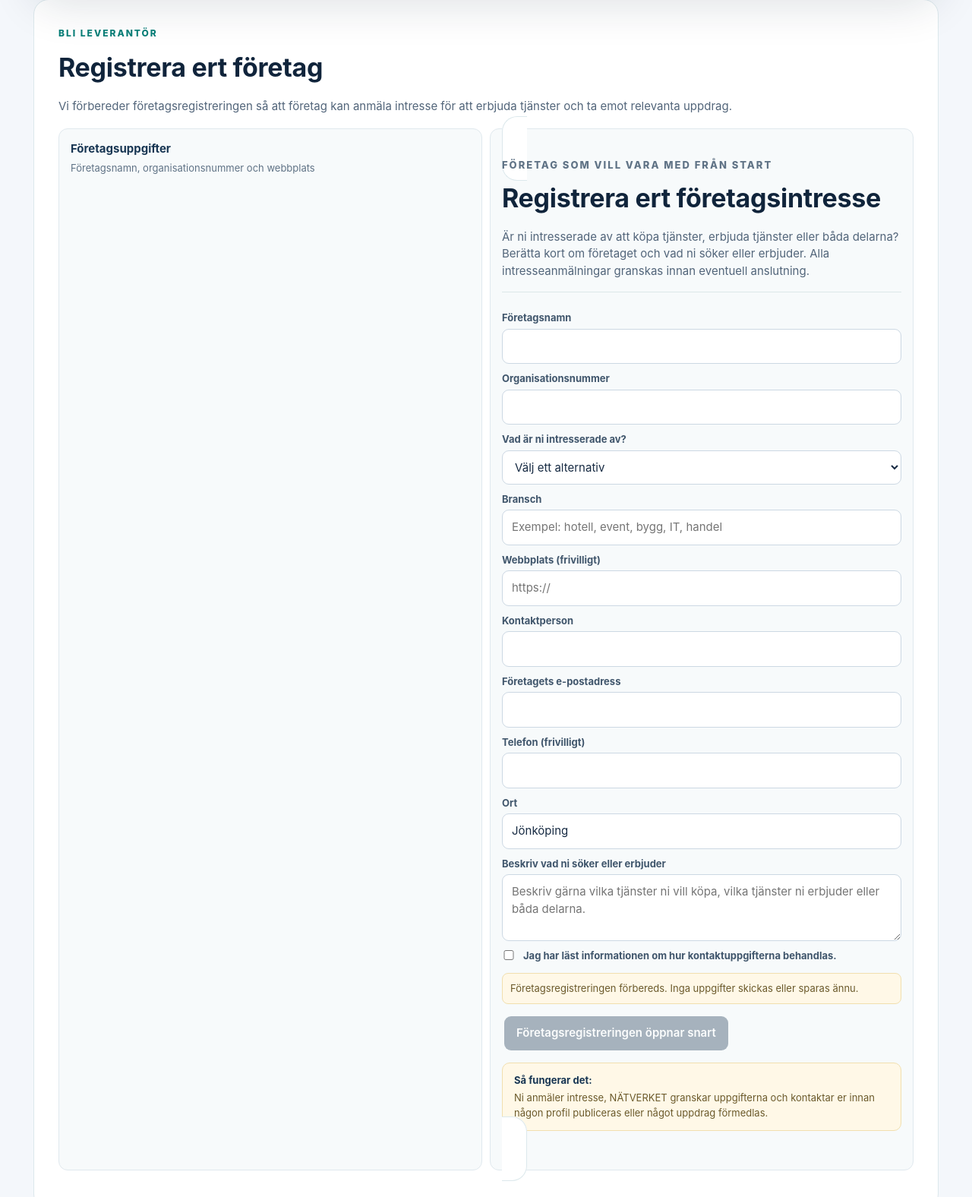
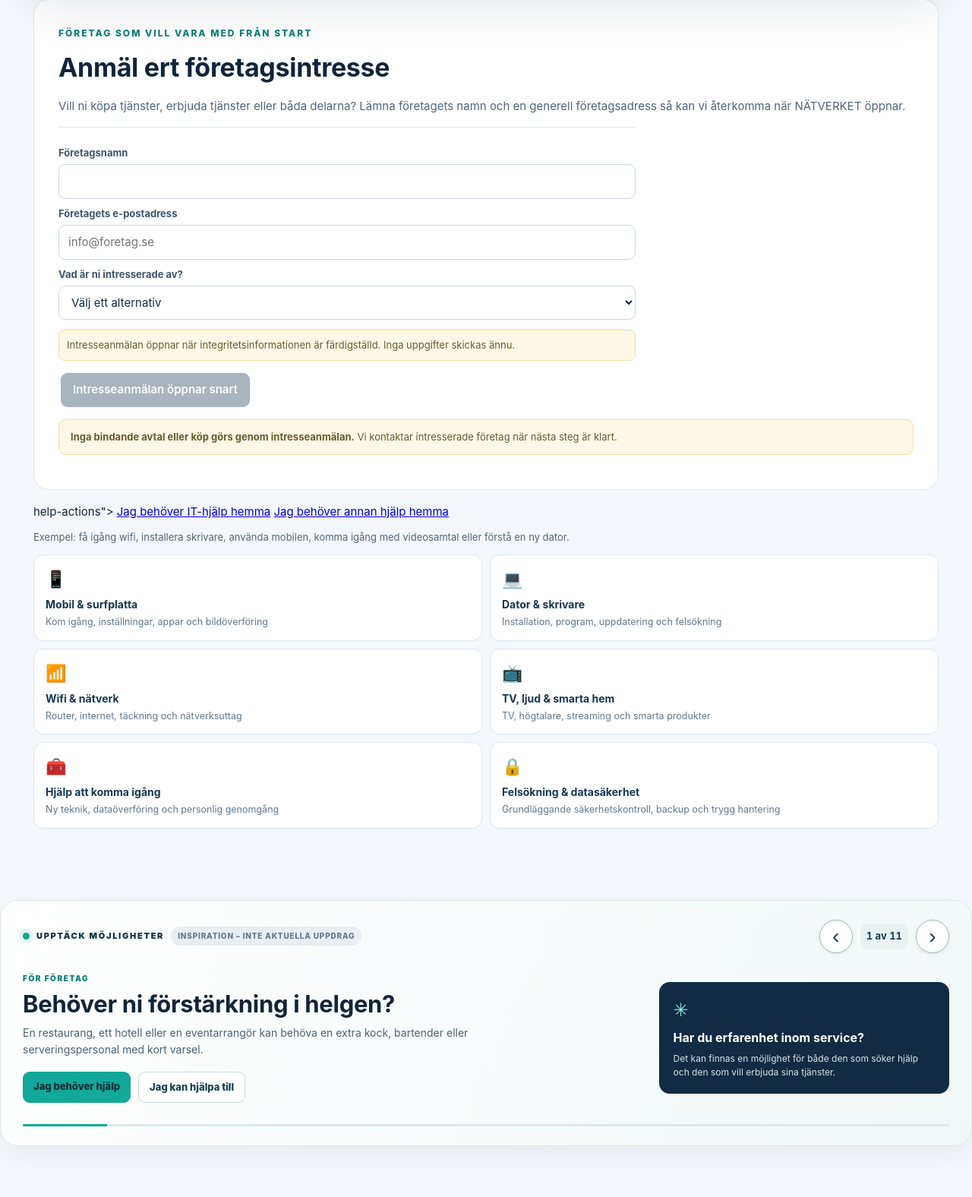
Before and after one commit to Lillick/natverket, a plain HTML site: page index.html in a window 1280 px wide. Shown: the part 932-2508 px from the top of the page at 76% size. Drawn offline with nearby package versions, Linux system fonts and the light colour scheme.

Commit message:
Simplify company interest form to company name email and intent

```diff
--- a/index.html
+++ b/index.html
@@ -341,30 +341,16 @@ body{background:#f4f7fb}
  </div>
 </section>
 <section class="business-provider-panel" id="company-provider">
- <span class="public-kicker">BLI LEVERANTÖR</span><h2>Registrera ert företag</h2>
- <p>Vi förbereder företagsregistreringen så att företag kan anmäla intresse för att erbjuda tjänster och ta emot relevanta uppdrag.</p>
- <div class="provider-fields-preview">
-  <div><strong>Företagsuppgifter</strong><span>Företagsnamn, organisationsnummer och webbplats</span></div>
-  <div><stron<section class="business-provider-panel" id="company-provider">
- <span class="public-kicker">FÖRETAG SOM VILL VARA MED FRÅN START</span><h2>Registrera ert företagsintresse</h2>
- <p>Är ni intresserade av att köpa tjänster, erbjuda tjänster eller båda delarna? Berätta kort om företaget och vad ni söker eller erbjuder. Alla intresseanmälningar granskas innan eventuell anslutning.</p>
+ <span class="public-kicker">FÖRETAG SOM VILL VARA MED FRÅN START</span><h2>Anmäl ert företagsintresse</h2>
+ <p>Vill ni köpa tjänster, erbjuda tjänster eller båda delarna? Lämna företagets namn och en generell företagsadress så kan vi återkomma när NÄTVERKET öppnar.</p>
  <form class="intake-form company-interest-form" id="company-form" onsubmit="submitPublicForm(event,'company')">
-  <label>Företagsnamn</label><input name="company_name" maxlength="180" required>
-  <label>Organisationsnummer</label><input name="organization_number" maxlength="24" required>
-  <label>Vad är ni intresserade av?</label><select name="interest_type" required><option value="">Välj ett alternativ</option><option value="buy">Vi vill köpa tjänster</option><option value="sell">Vi vill erbjuda och sälja tjänster</option><option value="both">Vi vill både köpa och erbjuda tjänster</option></select>
-  <label>Bransch</label><input name="industry" maxlength="120" placeholder="Exempel: hotell, event, bygg, IT, handel" required>
-  <label>Webbplats (frivilligt)</label><input name="website" type="url" maxlength="300" placeholder="https://">
-  <label>Kontaktperson</label><input name="contact_name" maxlength="160" autocomplete="name" required>
-  <label>Företagets e-postadress</label><input name="email" type="email" maxlength="254" autocomplete="email" required>
-  <label>Telefon (frivilligt)</label><input name="phone" type="tel" maxlength="40" autocomplete="tel">
-  <label>Ort</label><input name="city" maxlength="100" value="Jönköping" required>
-  <label>Beskriv vad ni söker eller erbjuder</label><textarea name="services" maxlength="2000" placeholder="Beskriv gärna vilka tjänster ni vill köpa, vilka tjänster ni erbjuder eller båda delarna." required></textarea>
-  <div class="hp-field" aria-hidden="true"><label>Lämna detta fält tomt</label><input name="website_check" tabindex="-1" autocomplete="off"></div>
-  <label class="company-privacy-check"><input type="checkbox" name="privacy_acknowledged" value="true" required> Jag har läst informationen om hur kontaktuppgifterna behandlas.</label>
-  <p class="form-status" id="company-status" role="status">Företagsregistreringen förbereds. Inga uppgifter skickas eller sparas ännu.</p>
-  <button type="submit" disabled>Företagsregistreringen öppnar snart</button>
+  <label>Företagsnamn</label><input name="company_name" maxlength="180" autocomplete="organization" required>
+  <label>Företagets e-postadress</label><input name="email" type="email" maxlength="254" placeholder="info@foretag.se" autocomplete="email" required>
+  <label>Vad är ni intresserade av?</label><select name="interest_type" required><option value="">Välj ett alternativ</option><option value="buy">Vi vill köpa tjänster</option><option value="sell">Vi vill erbjuda tjänster</option><option value="both">Vi vill både köpa och erbjuda tjänster</option></select>
+  <p class="form-status" id="company-status" role="status">Intresseanmälan öppnar när integritetsinformationen är färdigställd. Inga uppgifter skickas ännu.</p>
+  <button type="submit" disabled>Intresseanmälan öppnar snart</button>
  </form>
- <p class="provider-closed"><strong>Så fungerar det:</strong> Ni anmäler intresse, NÄTVERKET granskar uppgifterna och kontaktar er innan någon profil publiceras eller något uppdrag förmedlas.</p>
+ <p class="provider-closed"><strong>Inga bindande avtal eller köp görs genom intresseanmälan.</strong> Vi kontaktar intresserade företag när nästa steg är klart.</p>
 </section>help-actions">
    <a href="#behov" onclick="openRequestJourney('IT & teknisk hjälp','Hjälp med mobil eller dator');return false;">Jag behöver IT-hjälp hemma</a>
    <a href="#behov" class="easy-help-secondary" onclick="openRequestJourney('Hemservice & hantverk','Hjälp i hemmet');return false;">Jag behöver annan hjälp hemma</a>
@@ -539,9 +525,9 @@ const PUBLIC_INTAKE_ENDPOINT = "";
 async function submitPublicForm(event,kind){
   event.preventDefault();
   const form=event.currentTarget;
-  const status=$(kind==='company'?'company-status':kind==='request'?'request-status':'person-status');
+  const status=$(kind==='company'?'company-status':'request-status');
   if(kind!=='company'||!PUBLIC_INTAKE_ENDPOINT){
-    status.textContent='Företagsregistreringen öppnar när integritetsinformationen är färdigställd. Inga uppgifter har skickats.';
+    status.textContent='Intresseanmälan öppnar så snart integritetsinformationen är färdigställd. Inga uppgifter har skickats.';
     return;
   }
   const button=form.querySelector('button[type="submit"]');
@@ -549,14 +535,13 @@ async function submitPublicForm(event,kind){
   status.textContent='Skickar…';
   const payload=Object.fromEntries(new FormData(form).entries());
   payload.kind='company';
-  payload.privacy_notice_version='company-interest-2026-11-23-v1';
-  payload.privacy_acknowledged=payload.privacy_acknowledged==='true';
+  payload.privacy_notice_version='company-interest-minimal-2026-11-23-v1';
   try{
     const response=await fetch(PUBLIC_INTAKE_ENDPOINT,{method:'POST',headers:{'Content-Type':'application/json'},body:JSON.stringify(payload)});
     const result=await response.json();
     if(!response.ok)throw new Error(result.error||'Det gick inte att skicka.');
     form.reset();
-    status.textContent='Tack! Ert företagsintresse har registrerats. Vi återkommer när vi har granskat uppgifterna.';
+    status.textContent='Tack! Ert företagsintresse har registrerats.';
   }catch(error){
     status.textContent=error.message||'Det gick inte att skicka. Försök igen senare.';
   }finally{button.disabled=false;}
```
